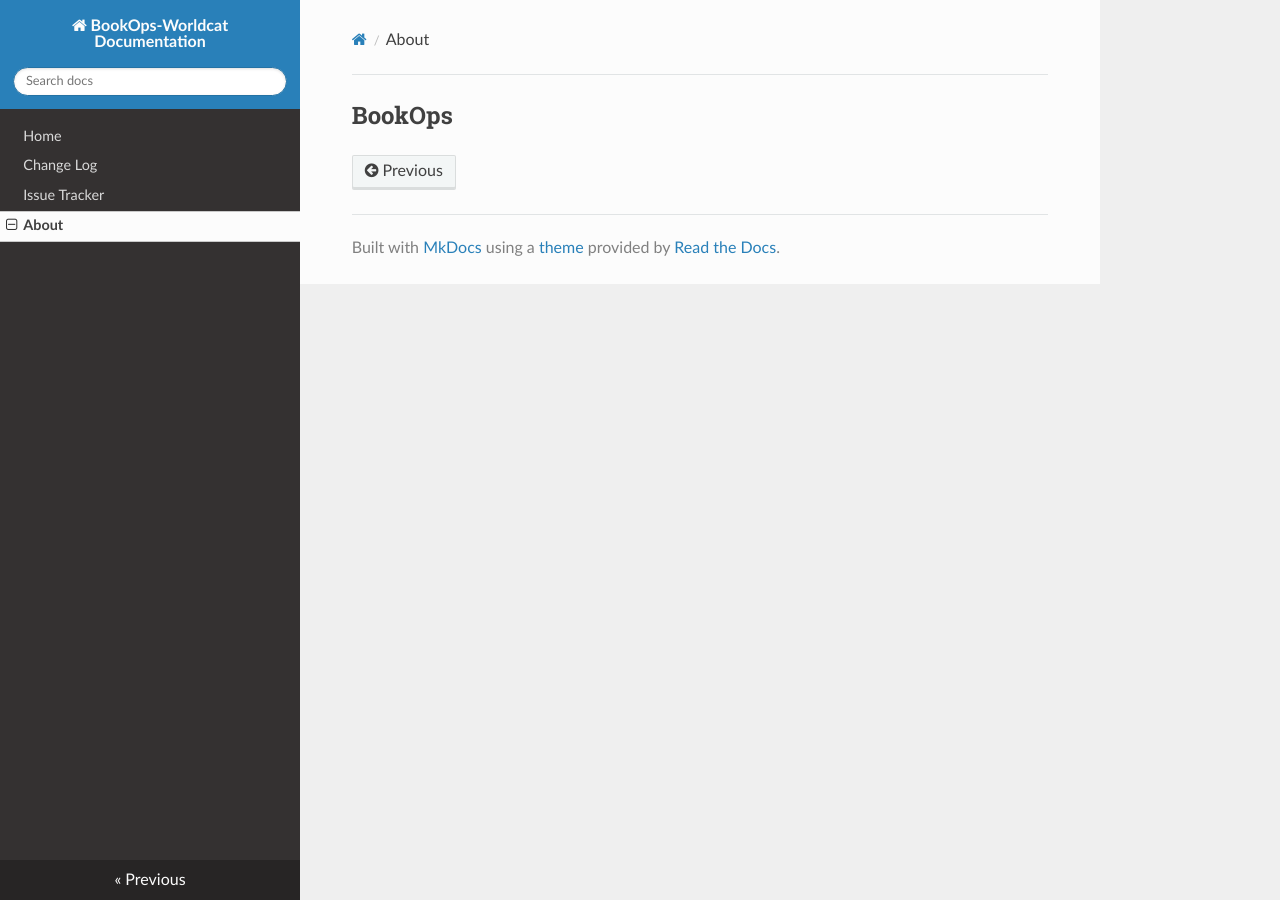
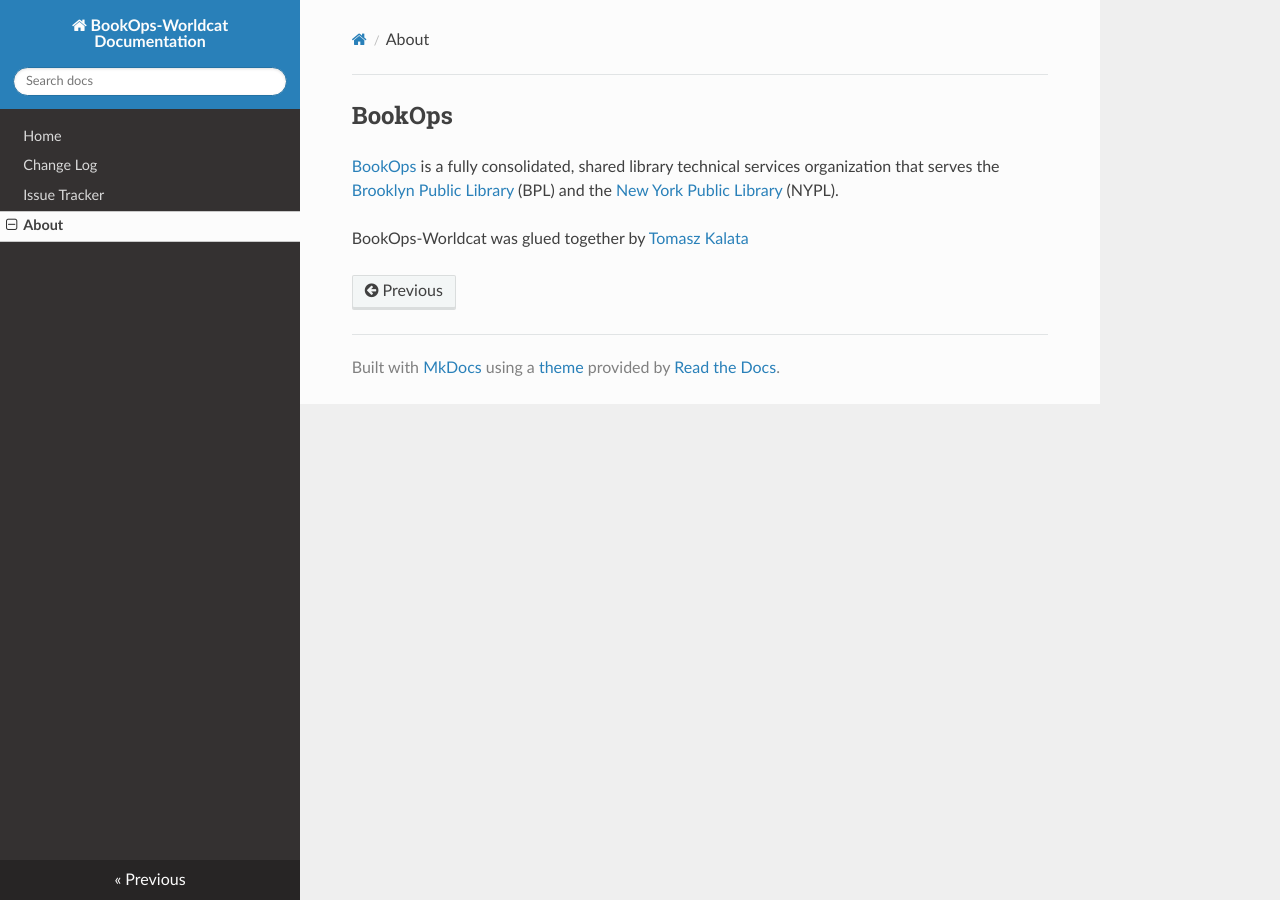
Before and after one commit to BookOps-CAT/bookops-worldcat, an MkDocs documentation site: the page built from docs/about.md, in a window 1280 px wide. Built offline with MkDocs 1.6.1, drawn with Linux system fonts in a browser that asks for light colours; nearby versions of some CDN libraries.

Commit message:
basic info

```diff
--- a/docs/about.md
+++ b/docs/about.md
@@ -1 +1,5 @@
 ## BookOps
+
+[BookOps](https://sites.google.com/a/nypl.org/bookops/home) is a fully consolidated, shared library technical services organization that serves the [Brooklyn Public Library](https://www.bklynlibrary.org/) (BPL) and the [New York Public Library](https://www.nypl.org/) (NYPL).
+
+BookOps-Worldcat was glued together by [Tomasz Kalata](mailto:klingaroo@gmail.com)
```
